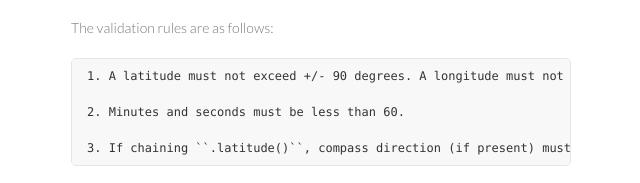
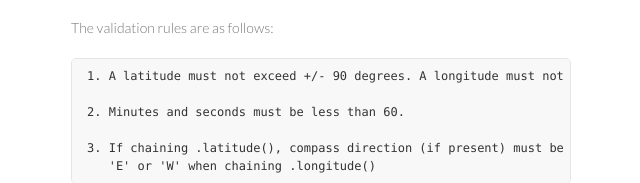
Before and after one commit to dbarbalato/magellan, a plain HTML site: page index.html in a window 1280 px wide. Shown: the part 1740-1923 px from the top of the page, without its empty margins (499-1139 px from the left). Drawn offline with Linux system fonts and the light colour scheme.

```diff
--- a/index.html
+++ b/index.html
@@ -114,7 +114,8 @@
 
 2. Minutes and seconds must be less than 60.
 
-3. If chaining ``.latitude()``, compass direction (if present) must be either 'N' or 'S'. 'E' or 'W' when chaining ``.longitude()``
+3. If chaining .latitude(), compass direction (if present) must be either 'N' or 'S'.
+   'E' or 'W' when chaining .longitude()
 </code></pre>
 
 <h2>Authors and Contributors</h2>
```
Also changed, not shown: params.json (+1 -1 lines).
